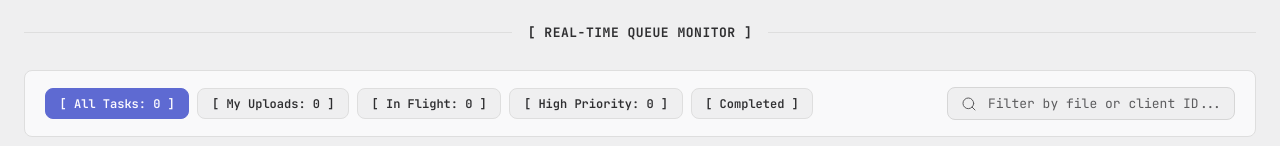
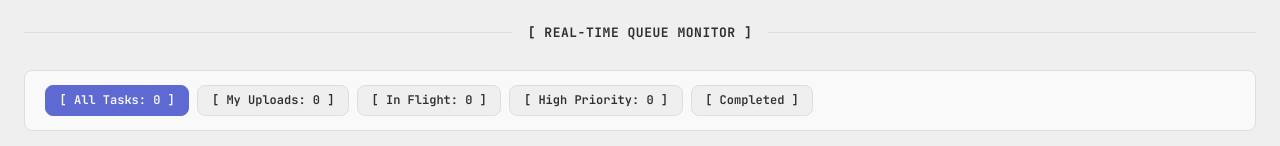
Before and after one commit to thelogicnomad/Binaire_Freznel_Assessment, a React (Vite) app in the folder client/: page / in a window 1280 px wide. Shown: the part 765-911 px from the top of the page. Built offline with nearby package versions, Linux system fonts and the light colour scheme; no server answers.

Commit message:
feat: remove search functionality from tasks section

```diff
--- a/client/src/components/QueueDashboard/QueueDashboard.jsx
+++ b/client/src/components/QueueDashboard/QueueDashboard.jsx
@@ -9,7 +9,6 @@ import { QueueList } from '../QueueList/QueueList';
  */
 export function QueueDashboard({ tasks, currentClientId, onRemoveTask, onClearAll }) {
   const [filter, setFilter] = useState('all');
-  const [searchQuery, setSearchQuery] = useState('');
   const [isConfirmOpen, setIsConfirmOpen] = useState(false);
 
   // Close confirmation modal on Escape key press
@@ -25,14 +24,6 @@ export function QueueDashboard({ tasks, currentClientId, onRemoveTask, onClearAl
 
   const filteredTasks = useMemo(() => {
     return tasks.filter((task) => {
-      if (searchQuery.trim()) {
-        const query = searchQuery.toLowerCase();
-        const matchName = task.originalName?.toLowerCase().includes(query);
-        const matchClient = task.clientId?.toLowerCase().includes(query);
-        const matchWorker = task.assignedWorkerId?.toLowerCase().includes(query);
-        if (!matchName && !matchClient && !matchWorker) return false;
-      }
-
       if (filter === 'mine') return task.clientId === currentClientId;
       if (filter === 'high') return task.priority === 'high';
       if (filter === 'low') return task.priority === 'low';
@@ -46,7 +37,7 @@ export function QueueDashboard({ tasks, currentClientId, onRemoveTask, onClearAl
 
       return true;
     });
-  }, [tasks, filter, searchQuery, currentClientId]);
+  }, [tasks, filter, currentClientId]);
 
   const counts = {
     total: tasks.length,
@@ -89,8 +80,6 @@ export function QueueDashboard({ tasks, currentClientId, onRemoveTask, onClearAl
       <QueueFilter
         activeFilter={filter}
         onFilterChange={setFilter}
-        searchQuery={searchQuery}
-        onSearchChange={setSearchQuery}
         counts={counts}
       />
 
--- a/client/src/components/QueueFilter/QueueFilter.css
+++ b/client/src/components/QueueFilter/QueueFilter.css
@@ -2,18 +2,10 @@
   background-color: var(--card);
   border-radius: var(--radius);
   border: 1px solid var(--border);
-  padding: 1rem 1.25rem;
+  padding: 0.875rem 1.25rem;
   display: flex;
-  flex-direction: column;
-  justify-content: space-between;
-  gap: 1rem;
-}
-
-@media (min-width: 768px) {
-  .QueueFilter-container {
-    flex-direction: row;
-    align-items: center;
-  }
+  align-items: center;
+  justify-content: flex-start;
 }
 
 .QueueFilter-tabs-wrapper {
@@ -58,53 +50,3 @@
 .QueueFilter-tab-active:hover {
   background-color: color-mix(in lch, var(--primary) 85%, var(--foreground));
 }
-
-.QueueFilter-search-wrapper {
-  position: relative;
-  width: 100%;
-}
-
-@media (min-width: 768px) {
-  .QueueFilter-search-wrapper {
-    width: 18rem;
-    flex-shrink: 0;
-  }
-}
-
-.QueueFilter-search-icon {
-  position: absolute;
-  left: 0.875rem;
-  top: 50%;
-  transform: translateY(-50%);
-  width: 1rem;
-  height: 1rem;
-  color: var(--muted-foreground);
-  pointer-events: none;
-  stroke-width: 1.5px;
-}
-
-.QueueFilter-search-input {
-  width: 100%;
-  padding-left: 2.5rem;
-  padding-right: 1rem;
-  padding-top: 0.45rem;
-  padding-bottom: 0.45rem;
-  border-radius: var(--radius);
-  background-color: var(--background);
-  border: 1px solid var(--input);
-  font-size: 0.8125rem;
-  font-family: var(--font-mono);
-  color: var(--foreground);
-  outline: none;
-  transition: border-color 0.15s ease;
-}
-
-.QueueFilter-search-input:focus {
-  border-color: var(--ring);
-  box-shadow: 0 0 0 1px var(--ring);
-}
-
-.QueueFilter-search-input::placeholder {
-  color: var(--muted-foreground);
-  font-family: var(--font-mono);
-}
--- a/client/src/components/QueueFilter/QueueFilter.jsx
+++ b/client/src/components/QueueFilter/QueueFilter.jsx
@@ -1,20 +1,17 @@
 import React from 'react';
 import './QueueFilter.css';
-import { Search } from 'lucide-react';
 
 /**
- * Greentiq filter tab bar with search input
+ * Greentiq filter tab bar
  */
 export function QueueFilter({
   activeFilter,
   onFilterChange,
-  searchQuery,
-  onSearchChange,
   counts,
 }) {
   return (
     <div className="QueueFilter-container">
-      {/* Left-side Navigation Filter Tabs */}
+      {/* Navigation Filter Tabs */}
       <div className="QueueFilter-tabs-wrapper">
         <button
           type="button"
@@ -66,18 +63,6 @@ export function QueueFilter({
           [ Completed ]
         </button>
       </div>
-
-      {/* Right-side Search Input */}
-      <div className="QueueFilter-search-wrapper">
-        <Search className="QueueFilter-search-icon" />
-        <input
-          type="text"
-          value={searchQuery}
-          onChange={(e) => onSearchChange(e.target.value)}
-          placeholder="Filter by file or client ID..."
-          className="QueueFilter-search-input"
-        />
-      </div>
     </div>
   );
 }
```
